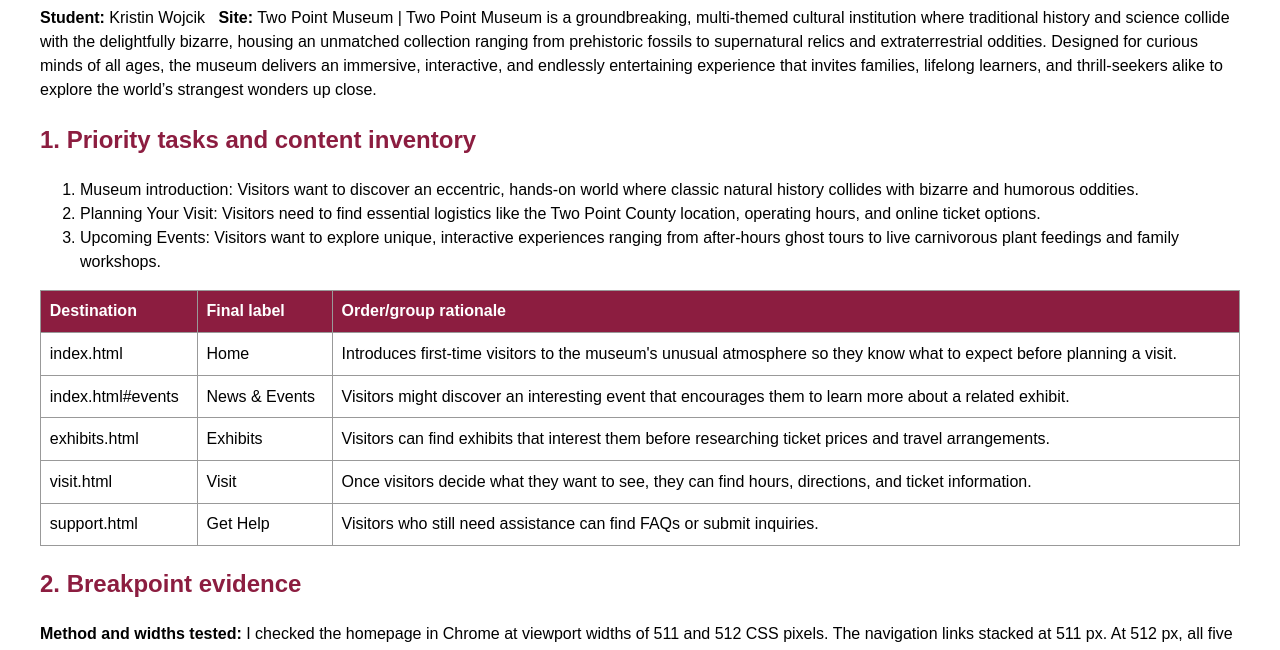
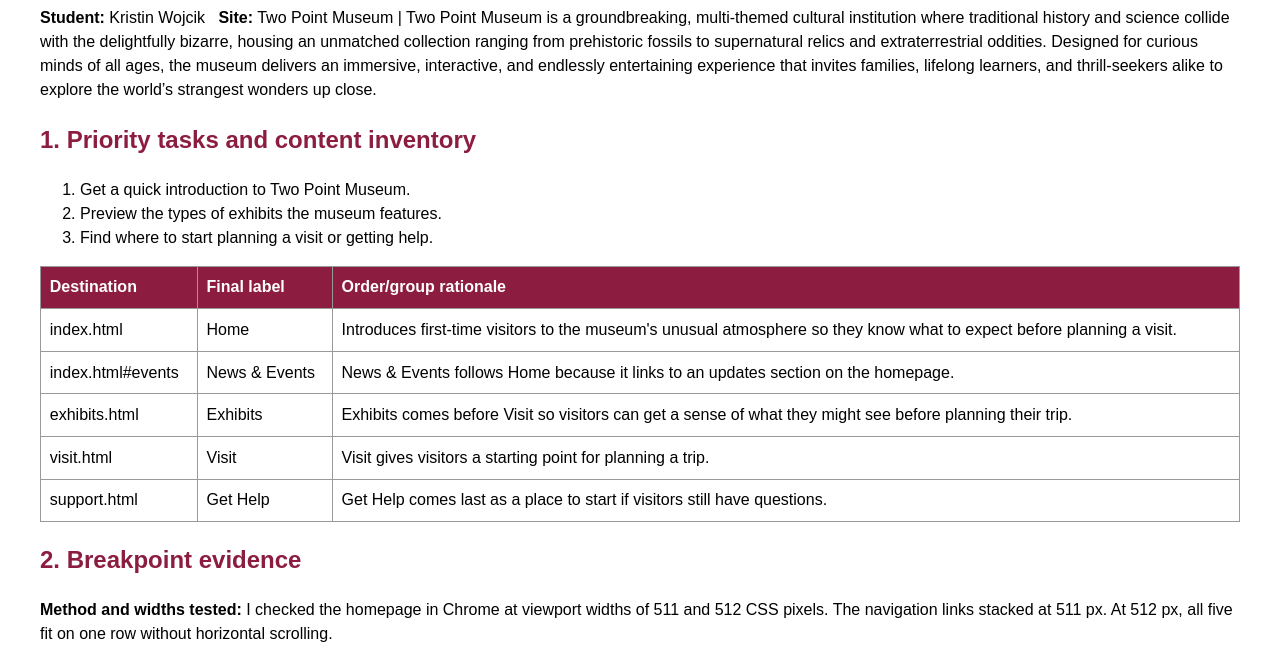
Before and after one commit to kriswojcik-dev/Module5-Responsive-Navigation-Deliverable-Starter, a plain HTML site: page navigation-plan.html in a window 1280 px wide. Shown: the part 101-751 px from the top of the page. Drawn offline with Linux system fonts and the light colour scheme.

Commit message:
refine navigation plan content and descriptions for clarity

```diff
--- a/navigation-plan.html
+++ b/navigation-plan.html
@@ -49,12 +49,9 @@
     </p>
     <h2>1. Priority tasks and content inventory</h2>
     <ol>
-        <li>Museum introduction: Visitors want to discover an eccentric, hands-on world where classic natural history
-            collides with bizarre and humorous oddities.</li>
-        <li>Planning Your Visit: Visitors need to find essential logistics like the Two Point County location, operating
-            hours, and online ticket options.</li>
-        <li>Upcoming Events: Visitors want to explore unique, interactive experiences ranging from after-hours ghost
-            tours to live carnivorous plant feedings and family workshops.</li>
+        <li>Get a quick introduction to Two Point Museum.</li>
+        <li>Preview the types of exhibits the museum features.</li>
+        <li>Find where to start planning a visit or getting help.</li>
     </ol>
     <table>
         <tr>
@@ -71,25 +68,25 @@
         <tr>
             <td>index.html#events</td>
             <td>News & Events</td>
-            <td>Visitors might discover an interesting event that encourages them to learn more about a related exhibit.
+            <td>News & Events follows Home because it links to an updates section on the homepage.
             </td>
         </tr>
         <tr>
             <td>exhibits.html</td>
             <td>Exhibits</td>
-            <td>Visitors can find exhibits that interest them before researching ticket prices and travel arrangements.
+            <td>Exhibits comes before Visit so visitors can get a sense of what they might see before planning their trip.
             </td>
         </tr>
         <tr>
             <td>visit.html</td>
             <td>Visit</td>
-            <td>Once visitors decide what they want to see, they can find hours, directions, and ticket information.
+            <td>Visit gives visitors a starting point for planning a trip.
             </td>
         </tr>
         <tr>
             <td>support.html</td>
             <td>Get Help</td>
-            <td>Visitors who still need assistance can find FAQs or submit inquiries.</td>
+            <td>Get Help comes last as a place to start if visitors still have questions.</td>
         </tr>
 
     </table>
@@ -122,10 +119,11 @@
             <td>Enter and Space open the menu. Tab moves focus to the first link and shows a visible outline. Escape
                 closes the menu and returns focus to Menu.</td>
             <td>In Chrome at 320 CSS pixels, Enter and Space each opened the menu in separate checks. Tab moved focus to
-                Home, which had a gold outline. Escape from Home closed the menu and returned focus to Menu.</td>
+                Home, which had a gold outline. Escape from Home closed the menu and returned focus to Menu. On the homepage, Tab revealed the skip link. Enter moved to `#main`, and the next Tab moved past the header links to the browser controls.</td>
             <td>Pass. No repair was needed for the keyboard behavior.</td>
         </tr>
         <tr>
+
             <td>Pointer/touch targets</td>
             <td>The Menu button and navigation links are easy to select and have space between them.</td>
             <td>At 320 CSS pixels, Menu measured about 76 × 52 CSS pixels. Each navigation link measured 288 × 48 CSS
@@ -135,6 +133,7 @@
                 checks.</td>
         </tr>
         <tr>
+
             <td>320px and breakpoint region</td>
             <td>At 320 px, Menu opens a vertical list with all five links and no sideways scrolling. The layout switches
                 to a horizontal row at 32rem.</td>
@@ -145,6 +144,7 @@
                 hidden at 760 px.</td>
         </tr>
         <tr>
+
             <td>200% zoom</td>
             <td>At 200% browser zoom, all five navigation links remain readable and reachable, with no clipping or
                 horizontal scrolling.</td>
@@ -152,12 +152,15 @@
             <td>Pass. No repair was needed for the zoom check.</td>
         </tr>
         <tr>
+
             <td>JavaScript unavailable</td>
             <td>At 320 CSS pixels, all five navigation links are visible and usable without JavaScript.</td>
-            <td>After disabling JavaScript and reloading in Chrome at 320 CSS pixels, all five were visible and Exhibits opened successfully.</td>
+            <td>After disabling JavaScript and reloading in Chrome at 320 CSS pixels, all five were visible and Exhibits
+                opened successfully.</td>
             <td>Pass for link visibility and the Exhibits link. No repair was needed.</td>
         </tr>
         <tr>
+
             <td>CSS unavailable / wide recovery</td>
             <td>With CSS disabled, all five navigation links remain visible and usable. With CSS restored, widening the
                 viewport after closing the narrow menu shows all five links in a row.</td>
@@ -206,10 +209,17 @@
         the menu with `setMenuOpen(false)` and returns keyboard focus to Menu with `button.focus()`.</p>
 
     <h2>6. AI disclosure</h2>
-    <p><strong>Tool and purpose, or none:</strong> I used ChatGPT for step-by-step guidance on javascript development, code review, and breakpoint estimates.</p>
-    <p><strong>Prompt/task:</strong> I asked ChatGPT to help me understand the best practices for implementing a responsive navigation menu with JavaScript.</p>
-    <p><strong>Accepted, changed, or rejected output:</strong> I used suggested JavaScript snippets and placed them into the starter files myself. I corrected where the wide-screen Menu button rule was placed after testing showed the button was still visible. I replaced the breakpoint estimate with an observed result after checking the horizontal layout.</p>
-    <p><strong>How I verified it:</strong> I tested the site in Chrome at narrow and wide widths, at 200% zoom, and with JavaScript and CSS disabled separately. ChatGPT helped check the breakpoint, keyboard focus, and target sizes in the browser. I captured two screenshots and asked a friend to attempt two navigation tasks.</p>
+    <p><strong>Tool and purpose, or none:</strong> I used ChatGPT for step-by-step guidance on javascript development,
+        code review, and breakpoint estimates.</p>
+    <p><strong>Prompt/task:</strong> I asked ChatGPT to help me understand the best practices for implementing a
+        responsive navigation menu with JavaScript.</p>
+    <p><strong>Accepted, changed, or rejected output:</strong> I used suggested JavaScript snippets and placed them into
+        the starter files myself. I corrected where the wide-screen Menu button rule was placed after testing showed the
+        button was still visible. I replaced the breakpoint estimate with an observed result after checking the
+        horizontal layout.</p>
+    <p><strong>How I verified it:</strong> I tested the site in Chrome at narrow and wide widths, at 200% zoom, and with
+        JavaScript and CSS disabled separately. ChatGPT helped check the breakpoint, keyboard focus, and target sizes in
+        the browser. I captured two screenshots and asked a friend to attempt two navigation tasks.</p>
 </body>
 
 </html>
```
